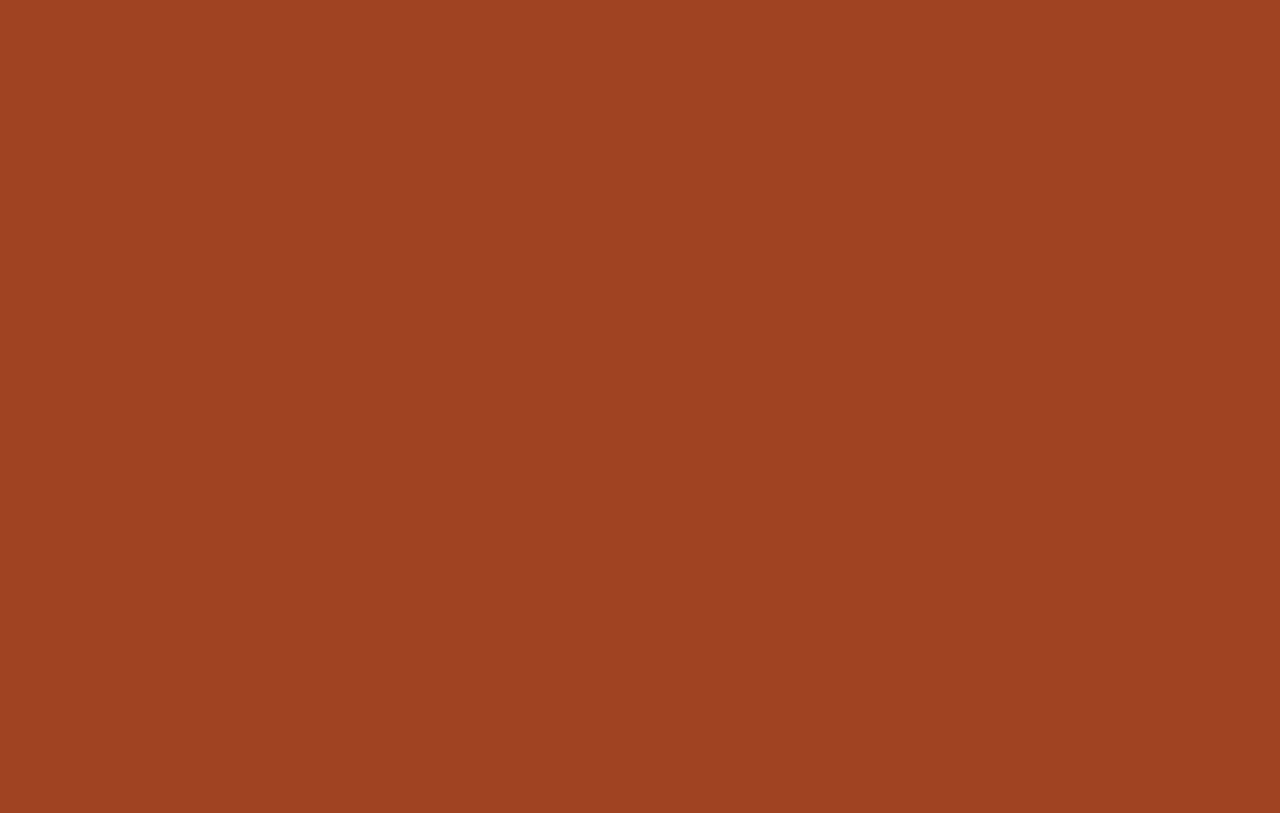
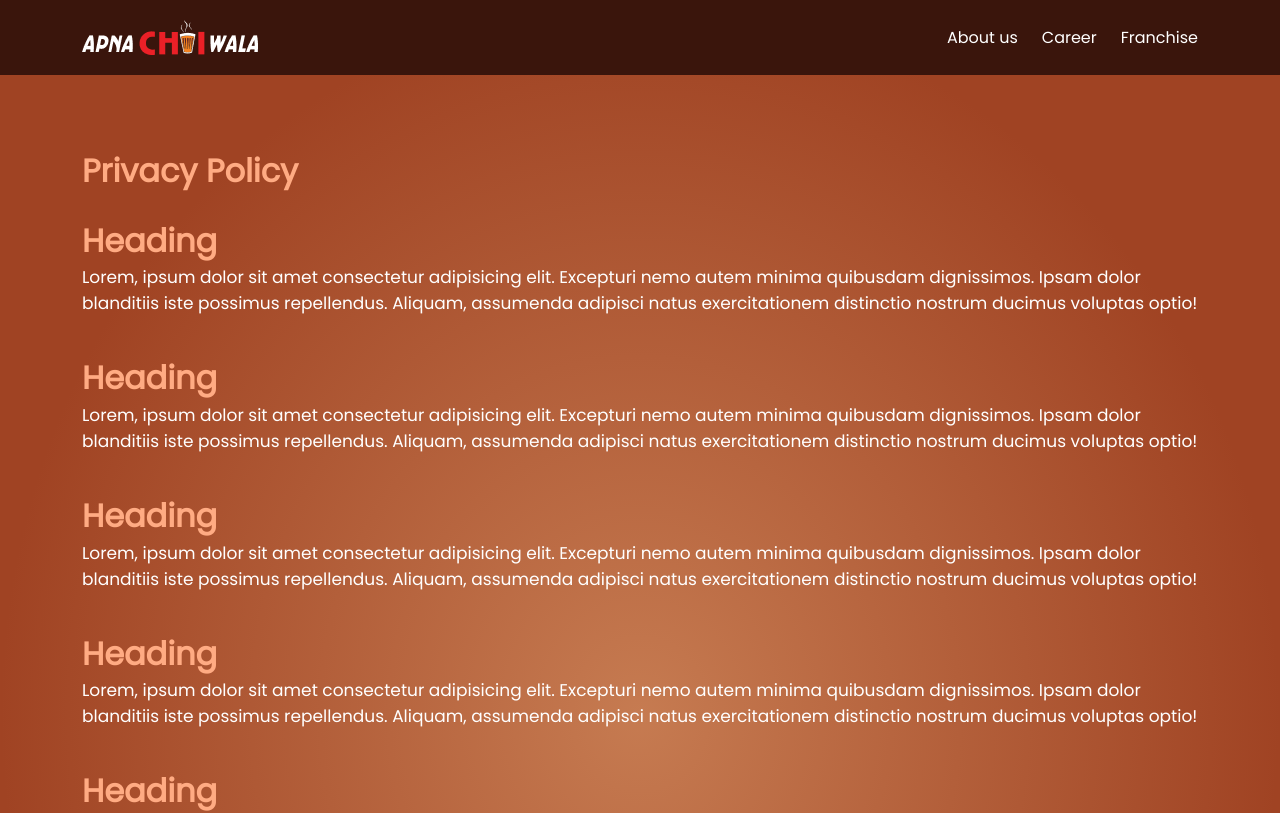
Before and after one commit to hanishwahi/apnachaiwala, a React (Create React App) app: page /privacy-policy in a window 1280 px wide. Before the commit this address had no page. Shown: the top 813 px of the page. Built offline with nearby package versions, Linux system fonts and the light colour scheme.

Commit message:
first commit

```diff
--- a/src/App.js
+++ b/src/App.js
@@ -6,6 +6,7 @@ import Home from "./Pages/Home/Home";
 import About from "./Pages/About/About";
 import Franchise from "./Pages/Franchise/Franchise";
 import Career from "./Pages/Careers/Career";
+import PrivacyPolicy from "./Pages/PrivacyPolicy/PrivacyPolicy";
 
 function App() {
   return (
@@ -16,6 +17,7 @@ function App() {
           <Route path="/about"  element={<About/>}/>
           <Route path="/franchise"  element={<Franchise/>}/>
           <Route path="/career"  element={<Career/>}/>
+          <Route path="/privacy-policy"  element={<PrivacyPolicy/>}/>
         </Routes>
       </BrowserRouter>
     </>
--- a/src/Pages/Footer/FooterNav.js
+++ b/src/Pages/Footer/FooterNav.js
@@ -1,7 +1,17 @@
-import React from 'react'
+import React  from 'react'
 import { Link } from 'react-router-dom'
 
-function FooterNav() {
+
+  function FooterNav() {
+
+    const scrollToHome= ()=>{
+            window.scrollTo({
+                top:0,
+                behavior:'smooth'
+            })
+        }
+
+
     return (
         <>
 
@@ -9,7 +19,7 @@ function FooterNav() {
                 <div className="container-xl">
                     <div className="row">
                         <div className="footer-nav">
-                            <Link><h2>Privacy Policy</h2></Link>
+                            <Link onClick={scrollToHome} to='/privacy-policy'><h2>Privacy Policy</h2></Link>
                             <Link><h2>Terms and Conditions</h2></Link>
                             <Link><h2>Our Sitemap</h2></Link>
                             <Link><h2>Latest News</h2></Link>
--- /dev/null
+++ b/src/Pages/PrivacyPolicy/PrivacyPolicy.js
@@ -0,0 +1,42 @@
+import React from 'react'
+import Header from '../Header/Header'
+import Footer from '../Footer/Footer'
+
+function PrivacyPolicy() {
+    return (
+        <>
+        <Header/>
+            <div className="container-fluid privacy-policy-main">
+                <div className="container-xl">
+                    <div className="row privacy-policy-text">
+                       <h2>Privacy Policy</h2>
+
+                    </div>
+                    <div className="row privacy-policy-text">
+                       <h2>Heading</h2>
+                       <p>Lorem, ipsum dolor sit amet consectetur adipisicing elit. Excepturi nemo autem minima quibusdam dignissimos. Ipsam dolor blanditiis iste possimus repellendus. Aliquam, assumenda adipisci natus exercitationem distinctio nostrum ducimus voluptas optio!</p>
+                    </div>
+                    <div className="row privacy-policy-text">
+                       <h2>Heading</h2>
+                       <p>Lorem, ipsum dolor sit amet consectetur adipisicing elit. Excepturi nemo autem minima quibusdam dignissimos. Ipsam dolor blanditiis iste possimus repellendus. Aliquam, assumenda adipisci natus exercitationem distinctio nostrum ducimus voluptas optio!</p>
+                    </div>
+                    <div className="row privacy-policy-text">
+                       <h2>Heading</h2>
+                       <p>Lorem, ipsum dolor sit amet consectetur adipisicing elit. Excepturi nemo autem minima quibusdam dignissimos. Ipsam dolor blanditiis iste possimus repellendus. Aliquam, assumenda adipisci natus exercitationem distinctio nostrum ducimus voluptas optio!</p>
+                    </div>
+                    <div className="row privacy-policy-text">
+                       <h2>Heading</h2>
+                       <p>Lorem, ipsum dolor sit amet consectetur adipisicing elit. Excepturi nemo autem minima quibusdam dignissimos. Ipsam dolor blanditiis iste possimus repellendus. Aliquam, assumenda adipisci natus exercitationem distinctio nostrum ducimus voluptas optio!</p>
+                    </div>
+                    <div className="row privacy-policy-text">
+                       <h2>Heading</h2>
+                       <p>Lorem, ipsum dolor sit amet consectetur adipisicing elit. Excepturi nemo autem minima quibusdam dignissimos. Ipsam dolor blanditiis iste possimus repellendus. Aliquam, assumenda adipisci natus exercitationem distinctio nostrum ducimus voluptas optio!</p>
+                    </div>
+                </div>
+            </div>
+            <Footer/>
+        </>
+    )
+}
+
+export default PrivacyPolicy
--- a/src/Style/Style.css
+++ b/src/Style/Style.css
@@ -13,6 +13,7 @@ body {
     gap: 24px;
     align-items: center;
 }
+
 .navbar-main a {
     text-decoration: none;
     font-family: Poppins;
@@ -20,6 +21,7 @@ body {
     font-weight: 400;
     color: #fff;
 }
+
 .navbar-main a:hover {
     color: #FFAB83;
     font-weight: 700;
@@ -31,6 +33,7 @@ body {
 .banner-main {
     padding: 80px 0;
 }
+
 .banner-text {
     width: 650px;
     margin: 0 auto;
@@ -87,6 +90,7 @@ body {
     padding: 65px 75px;
     border-radius: 35px;
 }
+
 .about-home-text h2 {
     font-family: Poppins;
     font-size: 36px;
@@ -96,6 +100,7 @@ body {
     text-align: left;
     color: #FFAB83;
 }
+
 .about-home-text h3 {
     font-family: Poppins;
     font-size: 36px;
@@ -121,6 +126,7 @@ body {
 .operational-cafe-main {
     padding: 50px 0;
 }
+
 .operational-cafe h2 {
     font-family: Poppins;
     font-size: 38px;
@@ -130,6 +136,7 @@ body {
     text-align: left;
     color: #FFFFFF;
 }
+
 .operational-cafe p {
     font-family: Poppins;
     font-size: 19px;
@@ -162,6 +169,7 @@ body {
     text-align: center;
     color: #FFFFFF;
 }
+
 .missionbox h3 span {
     color: #EFB290;
 }
@@ -172,6 +180,7 @@ body {
     border-radius: 20px;
     min-height: 372px;
 }
+
 .missionbox p {
     font-family: Poppins;
     font-size: 16px;
@@ -181,9 +190,11 @@ body {
     text-align: center;
     color: #FFFFFF;
 }
+
 .mission-inner {
     min-height: 140px;
 }
+
 .mission-bg {
     background-image: url('../Images/missionbg.png');
     background-position: center;
@@ -191,6 +202,7 @@ body {
     background-size: contain;
     padding: 80px 0;
 }
+
 .people-love h2 {
     font-family: Poppins;
     font-size: 36px;
@@ -200,6 +212,7 @@ body {
     text-align: center;
     color: #FFFFFF;
 }
+
 .people-love {
     width: 70%;
     margin: 60px auto;
@@ -214,6 +227,7 @@ body {
     text-align: center;
     color: #FFAB83;
 }
+
 .people-love p {
     font-family: Poppins;
     font-size: 20px;
@@ -223,6 +237,7 @@ body {
     text-align: center;
     color: #FFFFFF;
 }
+
 .people-love p span {
     font-family: Poppins;
     font-size: 20px;
@@ -245,6 +260,7 @@ body {
     background-color: #3A150C;
     padding: 50px 0;
 }
+
 .footer-form input {
     background-color: #61443D;
     padding: 10px 20px;
@@ -257,6 +273,7 @@ body {
     font-size: 20px;
     font-weight: 400;
 }
+
 .footer-form input::placeholder {
     color: #8a7873;
 }
@@ -267,6 +284,7 @@ input::-webkit-inner-spin-button {
     -webkit-appearance: none;
     margin: 0;
 }
+
 .footer-text h3 {
     text-decoration: none;
     font-family: Poppins;
@@ -283,6 +301,7 @@ input::-webkit-inner-spin-button {
     width: 75%;
     margin: 50px auto;
 }
+
 .footer-nav a h2 {
     text-decoration: none;
     font-family: Poppins;
@@ -290,9 +309,11 @@ input::-webkit-inner-spin-button {
     font-weight: 400;
     color: #f2f2f2;
 }
+
 .footer-nav a {
     text-decoration: none;
 }
+
 .footer-nav a h2:hover {
     color: #FFAB83;
     font-weight: 700;
@@ -301,12 +322,14 @@ input::-webkit-inner-spin-button {
 .footer-social {
     padding-bottom: 50px;
 }
+
 .footer-social {
     display: flex;
     justify-content: center;
 
     align-items: center;
 }
+
 .footer-social i {
     color: #000;
     font-size: 24px;
@@ -324,6 +347,7 @@ input::-webkit-inner-spin-button {
 .footer-copyright {
     padding: 20px 0;
 }
+
 .footer-copyright h3 {
     font-family: Poppins;
     font-size: 16px;
@@ -333,6 +357,7 @@ input::-webkit-inner-spin-button {
     text-align: center;
     color: #ffffff;
 }
+
 .footer-copyright h3 span {
     color: #ffffff;
     font-family: Poppins;
@@ -359,6 +384,7 @@ input::-webkit-inner-spin-button {
     line-height: 38px;
     margin: 0;
 }
+
 .abt-banner-text h3 {
     color: #FFAB83;
     font-family: Poppins;
@@ -384,6 +410,7 @@ input::-webkit-inner-spin-button {
 .about-main {
     padding: 80px 0 55px;
 }
+
 .outlet-years {
     padding: 50px 0 0;
 }
@@ -395,6 +422,7 @@ input::-webkit-inner-spin-button {
     background-size: cover;
     padding: 55px 0;
 }
+
 .abt-offer-text h2 {
     color: #FFF;
     text-align: center;
@@ -405,6 +433,7 @@ input::-webkit-inner-spin-button {
     line-height: 38px;
     margin: 0;
 }
+
 .abt-offer-text h3 {
     color: #FFAB83;
     font-family: Poppins;
@@ -453,6 +482,7 @@ input::-webkit-inner-spin-button {
     font-weight: 400;
     line-height: 38px;
 }
+
 .abt-features h3 {
     color: #FFAB83;
     font-family: Poppins;
@@ -495,6 +525,7 @@ input::-webkit-inner-spin-button {
     letter-spacing: 1px;
 
 }
+
 .abt-feature-row {
     padding: 40px 0;
 }
@@ -515,6 +546,7 @@ input::-webkit-inner-spin-button {
     font-weight: 400;
     line-height: normal;
 }
+
 .career-text h3 {
     color: #FFAB83;
     font-family: Poppins;
@@ -524,6 +556,7 @@ input::-webkit-inner-spin-button {
     line-height: normal;
     text-align: center;
 }
+
 .career-text p {
     color: #FFF;
     text-align: center;
@@ -541,6 +574,7 @@ input::-webkit-inner-spin-button {
 .franchisee-banner {
     padding: 100px 0 60px;
 }
+
 .container-new {
     width: 92%;
     margin: 0 0 0 auto;
@@ -555,6 +589,7 @@ input::-webkit-inner-spin-button {
     line-height: normal;
     width: 658px;
 }
+
 .franchise-text p span {
     color: #FFAB83;
     font-family: Poppins;
@@ -567,6 +602,7 @@ input::-webkit-inner-spin-button {
 .franchise-button {
     padding: 40px 0;
 }
+
 .franchise-button a {
     background: #D67848;
     border-radius: 20px;
@@ -604,6 +640,7 @@ input::-webkit-inner-spin-button {
     font-weight: 300;
     line-height: normal;
 }
+
 .franchise-box p span {
     color: #FFAB83;
     font-family: Poppins;
@@ -624,6 +661,7 @@ input::-webkit-inner-spin-button {
     line-height: normal;
     margin: 0;
 }
+
 .journey-text h3 {
     color: #FFAB83;
     font-family: Poppins;
@@ -633,6 +671,7 @@ input::-webkit-inner-spin-button {
     line-height: normal;
     text-align: center;
 }
+
 .journey-box p {
     color: #FFF;
     text-align: center;
@@ -642,6 +681,7 @@ input::-webkit-inner-spin-button {
     font-weight: 300;
     line-height: normal;
 }
+
 .journey-box p span {
     color: #FFAB83;
     font-family: Poppins;
@@ -699,6 +739,7 @@ input::-webkit-inner-spin-button {
     -moz-osx-font-smoothing: grayscale;
     content: url('../Images/slickarrowleft.png') !important;
 }
+
 .slick-next:before {
     /* font-family: 'slick'; */
     font-size: 20px;
@@ -709,6 +750,7 @@ input::-webkit-inner-spin-button {
     -moz-osx-font-smoothing: grayscale;
     content: url('../Images/slickarrowright.png') !important;
 }
+
 .slick-slider .slick-list {
     transform: translate3d(0, 0, 0);
     padding-bottom: 40px !important;
@@ -717,6 +759,7 @@ input::-webkit-inner-spin-button {
 .center .slick-center h2 {
     transform: scale(1.08);
 }
+
 .slick-prev,
 .slick-next {
     font-size: 0;
@@ -761,8 +804,10 @@ input::-webkit-inner-spin-button {
     font-size: 36px;
     font-style: normal;
     font-weight: 700;
-    line-height: 99.5%; /* 35.82px */
+    line-height: 99.5%;
+    /* 35.82px */
 }
+
 .success-stories h3 {
     color: #FFF;
     font-family: Poppins;
@@ -772,6 +817,7 @@ input::-webkit-inner-spin-button {
     line-height: 99.5%;
     text-align: center;
 }
+
 .testimonial-main {
     padding: 40px 0;
 }
@@ -806,6 +852,7 @@ input::-webkit-inner-spin-button {
 .testimonial-block {
     position: relative;
 }
+
 .upper-quote {
     position: absolute;
     top: 0;
@@ -813,6 +860,7 @@ input::-webkit-inner-spin-button {
     opacity: 0.2;
     left: 50px;
 }
+
 .lower-quote {
     position: absolute;
     /* top: 0; */
@@ -827,6 +875,7 @@ input::-webkit-inner-spin-button {
 .franchise-form-main {
     padding: 80px 0;
 }
+
 .form-inner label {
     margin-bottom: 10px;
     color: #FFF;
@@ -836,14 +885,17 @@ input::-webkit-inner-spin-button {
     font-weight: 400;
     line-height: 99.5%;
 }
+
 .form-inner label span {
     color: #FFAB83;
     font-family: Poppins;
     font-size: 20px;
     font-style: normal;
     font-weight: 700;
-    line-height: 99.5%; /* 19.9px */
+    line-height: 99.5%;
+    /* 19.9px */
 }
+
 .form-inner input {
     background-color: #61443D;
     padding: 10px 20px;
@@ -857,6 +909,7 @@ input::-webkit-inner-spin-button {
     font-weight: 400;
     margin-bottom: 50px;
 }
+
 .form-inner input::placeholder {
     color: #8a7873;
 }
@@ -878,9 +931,11 @@ input::-webkit-inner-spin-button {
     font-size: 20px;
     font-style: normal;
     font-weight: 700;
-    line-height: 99.5%; /* 19.9px */
+    line-height: 99.5%;
+    /* 19.9px */
 }
-.form-radio-bg{
+
+.form-radio-bg {
     background-color: #1C1C1C;
     padding: 15px;
     border-radius: 15px;
@@ -889,7 +944,7 @@ input::-webkit-inner-spin-button {
     justify-content: center;
 }
 
-.form-inner-radio label{
+.form-inner-radio label {
     margin-bottom: 10px;
     color: #FFF;
     font-family: Poppins;
@@ -899,3 +954,31 @@ input::-webkit-inner-spin-button {
     line-height: 99.5%;
     margin: 0px;
 }
+
+
+/* privacy policy  */
+
+.privacy-policy-main{
+    padding: 80px 0px;
+}
+
+.privacy-policy-text{
+    padding-bottom: 30px;
+}
+.privacy-policy-text h2 {
+    color: #FFAB83;
+    font-family: Poppins;
+    font-size: 32px;
+    font-style: normal;
+    font-weight: 700;
+    line-height: 99.5%;
+    /* 35.82px */
+}
+.privacy-policy-text p {
+    color: #FFF;
+font-family: Poppins;
+font-size: 17px;
+font-style: normal;
+font-weight: 300;
+line-height: normal;
+}
```
